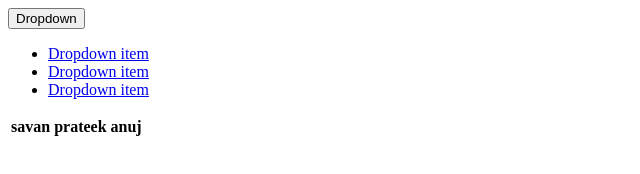
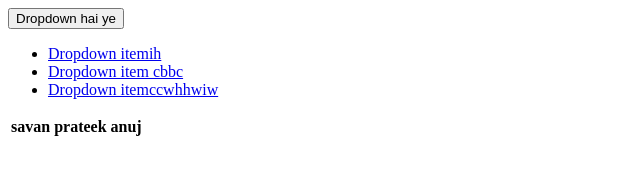
Before and after one commit to savan-jft/Website, a plain HTML site: page index.html in a window 1280 px wide. Shown: the whole page, without its empty margins (0-640 px from the left). Drawn offline with Linux system fonts and the light colour scheme.

Commit message:
features

```diff
--- a/index.html
+++ b/index.html
@@ -9,12 +9,12 @@
 <body>
     <div class="dropdown changes is made by me(Savan)">
         <button class="btn btn-primary dropdown-toggle" type="button" id="dropdown" data-bs-toggle="dropdown" aria-expanded="false">
-          Dropdown
+          Dropdown hai ye
         </button>
         <ul class="dropdown-menu" aria-labelledby="dropdown">
-          <li><a class="dropdown-item" href="#">Dropdown item</a></li>
-          <li><a class="dropdown-item" href="#">Dropdown item</a></li>
-          <li><a class="dropdown-item" href="#">Dropdown item</a></li>
+          <li><a class="dropdown-item" href="#">Dropdown itemih</a></li>
+          <li><a class="dropdown-item" href="#">Dropdown item cbbc</a></li>
+          <li><a class="dropdown-item" href="#">Dropdown itemccwhhwiw</a></li>
         </ul>
       </div>
 
```
